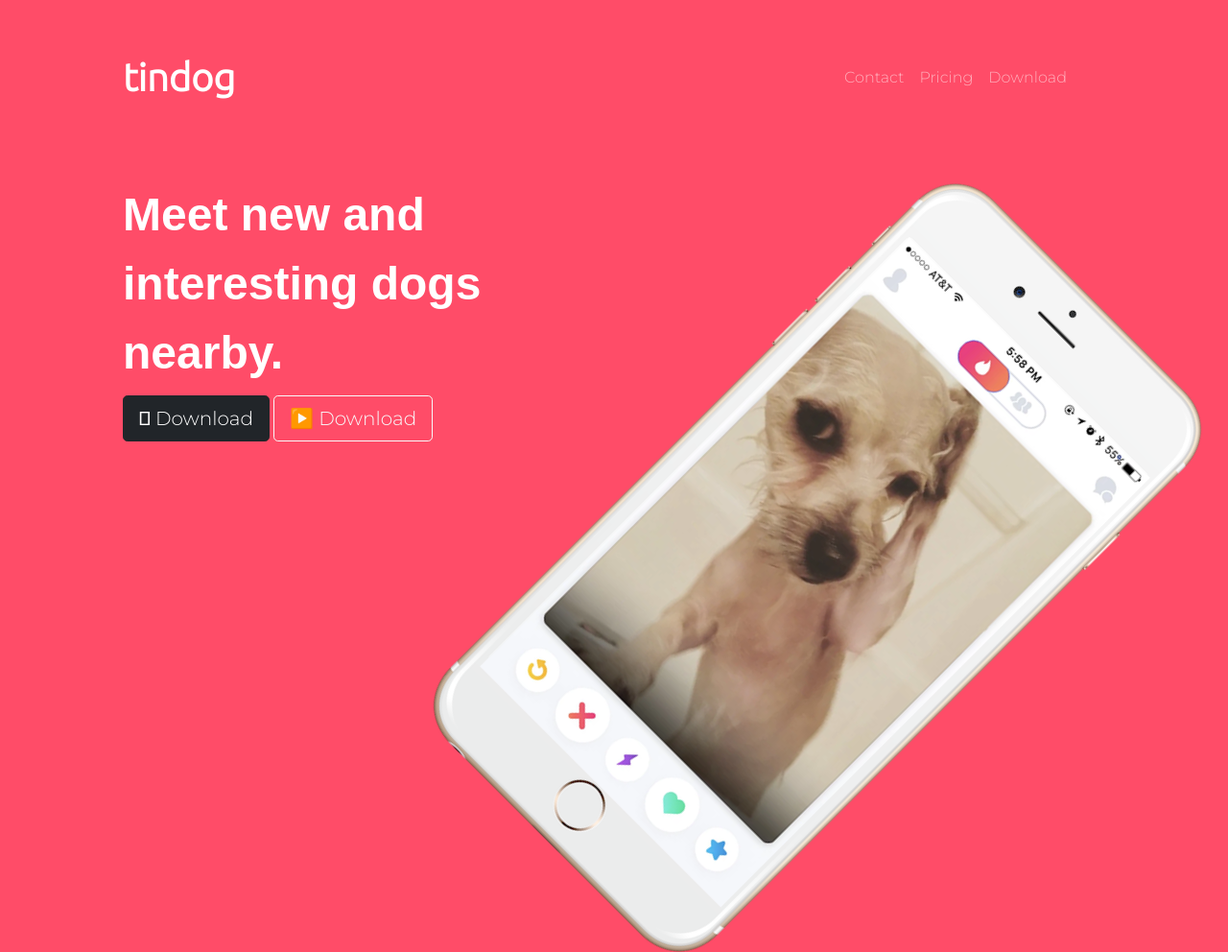
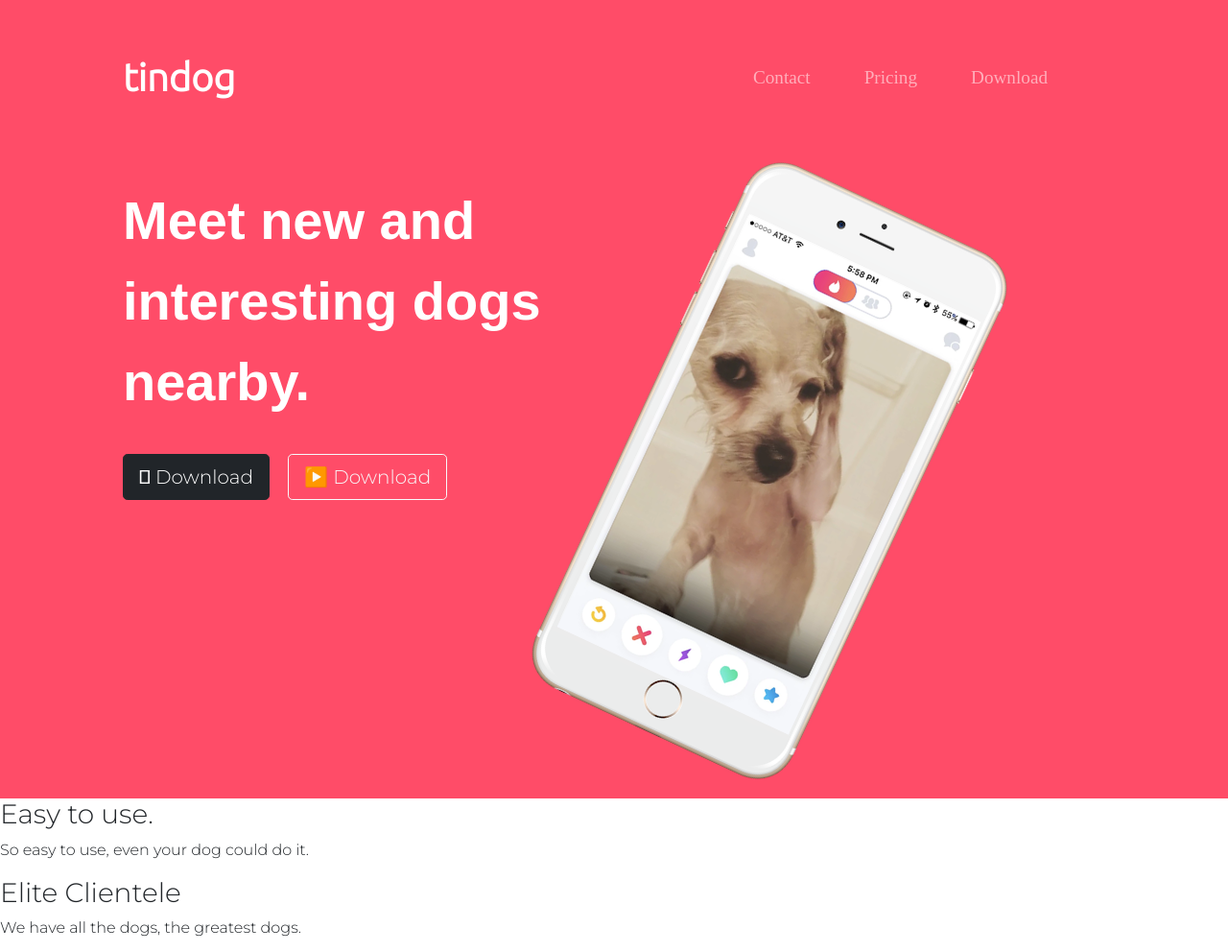
Before and after one commit to bewake24/TinDog-bootstrap, a plain HTML site: page index.html in a window 1280 px wide. Shown: the top 992 px of the page at 96% size. Drawn offline with nearby package versions, Linux system fonts and the light colour scheme.

Commit message:
new change

```diff
--- a/css/styles.css
+++ b/css/styles.css
@@ -2,8 +2,21 @@
   padding: 3% 10%;
 }
 
+.download-button{
+  margin: 5% 3% 5% 0;
+}
+
 .navbar{
   padding-bottom: 4.5rem;
+}
+
+.navbar-item{ /* class there is nav-item not navbar-item */
+  padding: 0 20px;
+}
+
+.nav-link{
+  font-size: 1.2rem;
+  font-family: "Montserrat-Light";
 }
 
 .navbar-brand{
@@ -13,11 +26,8 @@
 }
 
 .rotate-image {
-  -webkit-transform: rotate(45deg);
-  -moz-transform: rotate(45deg);
-  -ms-transform: rotate(45deg);
-  -o-transform: rotate(45deg);
-  transform: rotate(45deg);
+  width: 60%;
+  transform: rotate(25deg);
 }
 
 #title {
@@ -32,6 +42,6 @@ body{
 h1 {
   font-family: 'Montserrat-black', sans-serif;
   font-weight: bold;
-  font-size: 3rem;
+  font-size: 3.5rem;
   line-height: 1.5;
 }
--- a/index.html
+++ b/index.html
@@ -49,8 +49,8 @@
       <div class="row">
         <div class="col-lg-6">
           <h1>Meet new and interesting dogs nearby.</h1>
-          <button type="button" class="btn btn-dark btn-lg"><!--<i class="fa-brands fa-apple"></i> for fontawesome but not working-->  Download</button>
-          <button type="button" class="btn btn-outline-light btn-lg"><!--<i class="fa-brands fa-google-play"> for fontawesome but not working--></i> ▶️ Download</button>
+          <button type="button" class="btn btn-dark btn-lg download-button"><!--<i class="fa-brands fa-apple"></i> for fontawesome but not working-->  Download</button>
+          <button type="button" class="btn btn-outline-light btn-lg download-button"><!--<i class="fa-brands fa-google-play"> for fontawesome but not working--></i> ▶️ Download</button>
         </div>
         <div class="col-lg-6">
           <img class="rotate-image" src="images/iphone6.png" alt="iphone-mockup">
```
